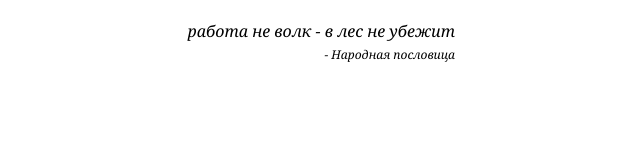
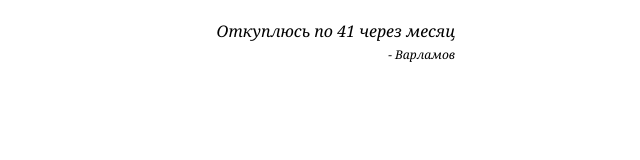
Before and after one commit to Goblester/react-testing, a React (Create React App) app: page / in a window 1280 px wide. Shown: the top 160 px of the page, without its empty margins (365-1005 px from the left). Built offline with nearby package versions, Linux system fonts and the light colour scheme.

Commit message:
Use a random quote

```diff
--- a/src/components/Quote/Quote.tsx
+++ b/src/components/Quote/Quote.tsx
@@ -2,7 +2,8 @@ import {quotes} from "./quotes";
 import S from './Quote.module.css';
 
 export const Quote = () => {
-    const quote = quotes[0]
+    const randomIndex = Math.floor(Math.random() * quotes.length)
+    const quote = quotes[randomIndex]
 
     return (
         <footer className={S.quote}>
```
Also changed, not shown: 1 other file (tests, documents, lock files or other folders).
